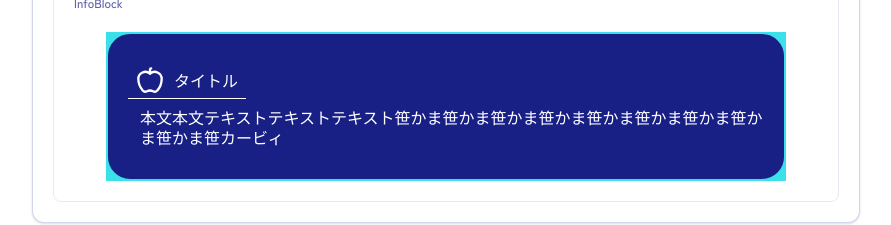
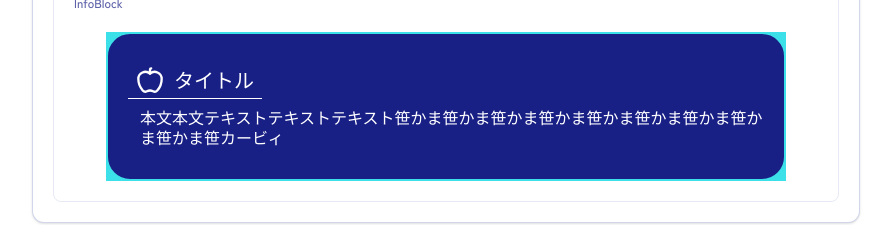
Before and after one commit to NUTFes/45th-homepage, a Next.js app: page /dev/common in a window 1280 px wide. Shown: the part 868-1093 px from the top of the page, without its empty margins (336-1227 px from the left). Built offline with nearby package versions, Linux system fonts and the light colour scheme; a web font is replaced by a local one; what tailwindcss-react-aria-components would draw is missing.

Commit message:
fix:空白追加

```diff
--- a/src/components/ui/InfoBlock.tsx
+++ b/src/components/ui/InfoBlock.tsx
@@ -18,7 +18,7 @@ export default function InfoBlock(props: {
         ) : (
           <Icons.HelpCircle size={28} /> //見つからない時に代わりに表示するアイコン
         )}
-        <div className="text-whitetext-title-small">{title}</div>
+        <div className="text-white text-title-small">{title}</div>
       </div>
       <div className="pl-3 text-text">{children}</div>
     </div>
```
